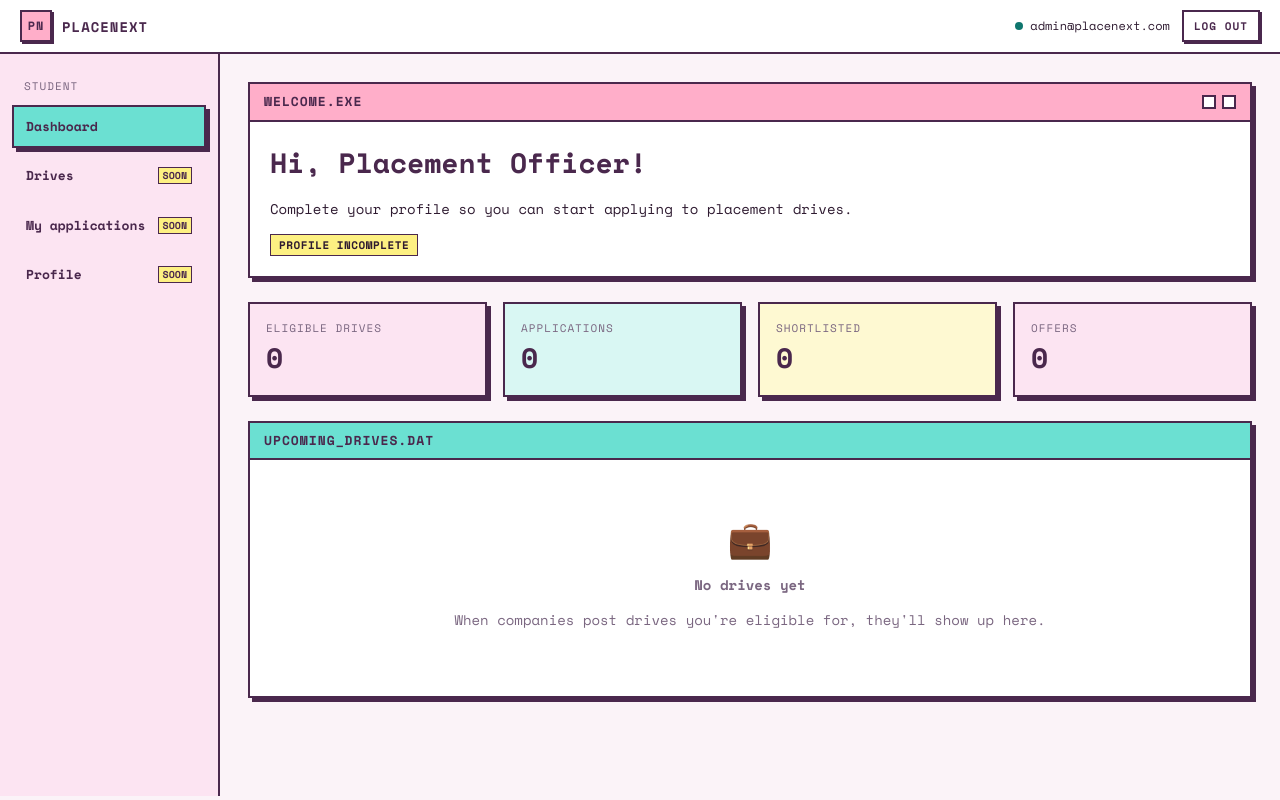
After one commit to 1ow1atency/placenext, a Spring Boot app: page /student/dashboard in a window 1280 px wide. The commit adds this page. Run offline with Spring Boot 4, Linux system fonts and the light colour scheme; a user stored in the database is signed in; some of the project's set-up classes (security, data sources, template engines, error pages and the like) are left out, and stand-ins take their place.

```diff
--- /dev/null
+++ b/src/main/java/com/placenext/placenext/controller/DashboardController.java
@@ -0,0 +1,43 @@
+package com.placenext.placenext.controller;
+
+import com.placenext.placenext.model.Role;
+import com.placenext.placenext.model.User;
+import com.placenext.placenext.repository.UserRepository;
+import org.springframework.security.core.Authentication;
+import org.springframework.stereotype.Controller;
+import org.springframework.ui.Model;
+import org.springframework.web.bind.annotation.GetMapping;
+
+@Controller
+public class DashboardController {
+
+    private final UserRepository userRepository;
+
+    public DashboardController(UserRepository userRepository) {
+        this.userRepository = userRepository;
+    }
+
+    @GetMapping("/student/dashboard")
+    public String studentDashboard(Authentication auth, Model model) {
+        model.addAttribute("user", currentUser(auth));
+        return "student/dashboard";
+    }
+
+    @GetMapping("/recruiter/dashboard")
+    public String recruiterDashboard(Authentication auth, Model model) {
+        model.addAttribute("user", currentUser(auth));
+        return "recruiter/dashboard";
+    }
+
+    @GetMapping("/admin/dashboard")
+    public String adminDashboard(Authentication auth, Model model) {
+        model.addAttribute("user", currentUser(auth));
+        model.addAttribute("studentCount", userRepository.countByRole(Role.STUDENT));
+        model.addAttribute("recruiterCount", userRepository.countByRole(Role.RECRUITER));
+        return "admin/dashboard";
+    }
+
+    private User currentUser(Authentication auth) {
+        return userRepository.findByEmail(auth.getName()).orElseThrow();
+    }
+}
--- a/src/main/java/com/placenext/placenext/repository/UserRepository.java
+++ b/src/main/java/com/placenext/placenext/repository/UserRepository.java
@@ -1,5 +1,6 @@
 package com.placenext.placenext.repository;
 
+import com.placenext.placenext.model.Role;
 import com.placenext.placenext.model.User;
 import org.springframework.data.jpa.repository.JpaRepository;
 
@@ -8,4 +9,5 @@ import java.util.Optional;
 public interface UserRepository extends JpaRepository<User, Long> {
     Optional<User> findByEmail(String email);
     boolean existsByEmail(String email);
+    long countByRole(Role role);
 }
--- /dev/null
+++ b/src/main/resources/static/css/placenext.css
@@ -0,0 +1,125 @@
+:root {
+    --pink: #FFAEC9;
+    --pink-soft: #FCE4F2;
+    --pink-bg: #FBF3F8;
+    --mint: #6BE0D2;
+    --mint-soft: #D9F7F3;
+    --yellow: #FDF082;
+    --yellow-soft: #FEF9D2;
+    --plum: #4A284D;
+    --plum-mid: #8B4A62;
+    --text: #2E1A30;
+    --muted: #7A6680;
+    --red: #C62828;
+    --red-soft: #FBDADA;
+    --white: #FFFFFF;
+    --border: 2px solid var(--plum);
+    --shadow: 4px 4px 0 var(--plum);
+    --font: "Space Mono", ui-monospace, Menlo, monospace;
+}
+
+* { box-sizing: border-box; }
+html, body { margin: 0; }
+body { font-family: var(--font); background: var(--pink-bg); color: var(--text); font-size: 14px; line-height: 1.5; }
+a { color: var(--plum-mid); }
+h1, h2, h3 { margin: 0 0 8px; color: var(--plum); }
+
+/* ---------- Top status bar ---------- */
+.statusbar { display: flex; justify-content: space-between; align-items: center; padding: 10px 20px;
+    background: var(--white); border-bottom: var(--border); position: sticky; top: 0; z-index: 10; }
+.brand { display: flex; align-items: center; gap: 10px; font-weight: 700; color: var(--plum);
+    text-decoration: none; letter-spacing: 1px; }
+.brand-mark { width: 32px; height: 32px; background: var(--pink); border: var(--border);
+    display: grid; place-items: center; font-size: 12px; box-shadow: 2px 2px 0 var(--plum); }
+.statusbar .user { display: flex; align-items: center; gap: 12px; font-size: 12px; }
+.dot { width: 8px; height: 8px; border-radius: 50%; background: #0F766E; display: inline-block; }
+
+/* ---------- App shell ---------- */
+.shell { display: grid; grid-template-columns: 220px 1fr; min-height: calc(100vh - 58px); }
+.sidenav { background: var(--pink-soft); border-right: var(--border); padding: 20px 12px;
+    display: flex; flex-direction: column; gap: 6px; }
+.sidenav .nav-label { font-size: 11px; color: var(--muted); padding: 4px 12px; letter-spacing: 1px; }
+.sidenav a { display: flex; align-items: center; justify-content: space-between; gap: 8px; padding: 10px 12px;
+    text-decoration: none; color: var(--plum); font-weight: 700; font-size: 13px; border: 2px solid transparent; }
+.sidenav a:hover { background: var(--white); border: var(--border); }
+.sidenav a.active { background: var(--mint); border: var(--border); box-shadow: var(--shadow); }
+.sidenav .soon { font-size: 10px; background: var(--yellow); border: 1px solid var(--plum); padding: 0 4px; }
+.main { padding: 28px; max-width: 1100px; width: 100%; }
+
+/* ---------- Window cards ---------- */
+.window { background: var(--white); border: var(--border); box-shadow: var(--shadow); margin-bottom: 24px; }
+.window-bar { display: flex; justify-content: space-between; align-items: center; padding: 8px 14px;
+    background: var(--pink); border-bottom: var(--border); font-weight: 700; font-size: 13px;
+    color: var(--plum); letter-spacing: 1px; }
+.window-bar.mint { background: var(--mint); }
+.window-bar.yellow { background: var(--yellow); }
+.window-controls { display: flex; gap: 6px; }
+.window-controls span { width: 14px; height: 14px; border: 2px solid var(--plum); background: var(--white); }
+.window-body { padding: 20px; }
+
+/* ---------- Stats ---------- */
+.stats { display: grid; grid-template-columns: repeat(auto-fit, minmax(180px, 1fr)); gap: 16px; margin-bottom: 24px; }
+.stat { border: var(--border); box-shadow: var(--shadow); padding: 16px; background: var(--pink-soft); }
+.stat.mint { background: var(--mint-soft); }
+.stat.yellow { background: var(--yellow-soft); }
+.stat-label { font-size: 11px; color: var(--muted); letter-spacing: 1px; text-transform: uppercase; }
+.stat-value { font-size: 28px; font-weight: 700; color: var(--plum); }
+
+/* ---------- Forms ---------- */
+.field { margin-bottom: 16px; }
+.field label { display: block; font-size: 11px; font-weight: 700; letter-spacing: 1px;
+    text-transform: uppercase; margin-bottom: 6px; color: var(--plum); }
+.input { width: 100%; padding: 12px; font-family: var(--font); font-size: 14px; border: var(--border);
+    background: var(--pink-bg); color: var(--text); }
+.input:focus { outline: none; background: var(--white); box-shadow: 3px 3px 0 var(--mint); }
+.field-error { color: var(--red); font-size: 12px; margin-top: 4px; display: block; }
+
+/* ---------- Buttons ---------- */
+.btn { display: inline-flex; align-items: center; justify-content: center; gap: 8px; padding: 12px 18px;
+    font-family: var(--font); font-weight: 700; font-size: 13px; letter-spacing: 1px; text-transform: uppercase;
+    border: var(--border); box-shadow: var(--shadow); cursor: pointer; text-decoration: none;
+    color: var(--plum); background: var(--white); transition: transform .05s, box-shadow .05s; }
+.btn:active { transform: translate(3px, 3px); box-shadow: 1px 1px 0 var(--plum); }
+.btn-primary { background: var(--plum-mid); color: var(--white); }
+.btn-yellow { background: var(--yellow); }
+.btn-mint { background: var(--mint); }
+.btn-sm { padding: 6px 10px; font-size: 11px; box-shadow: 2px 2px 0 var(--plum); }
+.btn-block { width: 100%; }
+
+/* ---------- Alerts & badges ---------- */
+.alert { border: var(--border); padding: 10px 14px; margin-bottom: 16px; font-size: 13px; font-weight: 700; }
+.alert-error { background: var(--red-soft); color: var(--red); border-color: var(--red); }
+.alert-success { background: var(--mint-soft); }
+.alert-info { background: var(--yellow-soft); }
+.badge { display: inline-block; padding: 2px 8px; font-size: 11px; font-weight: 700; border: 1.5px solid var(--plum);
+    text-transform: uppercase; letter-spacing: .5px; background: var(--pink); }
+.badge.mint { background: var(--mint); }
+.badge.yellow { background: var(--yellow); }
+.badge.red { background: var(--red-soft); color: var(--red); border-color: var(--red); }
+
+/* ---------- Auth pages ---------- */
+.auth-page { min-height: 100vh; display: grid; place-items: center; padding: 24px 16px; }
+.auth-wrap { width: 100%; max-width: 440px; }
+.auth-brand { text-align: center; margin-bottom: 20px; }
+.auth-brand h1 { font-size: 26px; letter-spacing: 2px; }
+.auth-brand p { color: var(--muted); margin: 0; font-size: 12px; }
+.tabs { display: grid; grid-template-columns: 1fr 1fr; gap: 12px; margin-bottom: 20px; }
+.tab { text-align: center; padding: 10px; border: var(--border); font-weight: 700; text-decoration: none;
+    color: var(--plum); background: var(--pink-soft); font-size: 13px; letter-spacing: 1px; }
+.tab.active { background: var(--yellow); box-shadow: var(--shadow); }
+.auth-foot { text-align: center; margin-top: 16px; font-size: 12px; }
+
+/* ---------- Empty state ---------- */
+.empty { text-align: center; padding: 32px 16px; color: var(--muted); }
+.empty-icon { font-size: 36px; margin-bottom: 8px; }
+
+/* ---------- Mobile ---------- */
+@media (max-width: 860px) {
+    .shell { grid-template-columns: 1fr; }
+    .sidenav { flex-direction: row; overflow-x: auto; border-right: none; border-bottom: var(--border); padding: 10px; }
+    .sidenav .nav-label { display: none; }
+    .sidenav a { white-space: nowrap; }
+    .main { padding: 20px 16px; }
+    .statusbar { padding: 10px 16px; }
+    .statusbar .user .email { display: none; }
+}
--- /dev/null
+++ b/src/main/resources/templates/fragments.html
@@ -0,0 +1,53 @@
+<!DOCTYPE html>
+<html xmlns:th="http://www.thymeleaf.org">
+
+<head th:fragment="pageHead(title)">
+    <meta charset="UTF-8">
+    <meta name="viewport" content="width=device-width, initial-scale=1">
+    <title th:text="${title} + ' · PlaceNext'">PlaceNext</title>
+    <link rel="preconnect" href="https://fonts.googleapis.com">
+    <link rel="preconnect" href="https://fonts.gstatic.com" crossorigin>
+    <link href="https://fonts.googleapis.com/css2?family=Space+Mono:wght@400;700&display=swap" rel="stylesheet">
+    <link rel="stylesheet" th:href="@{/css/placenext.css}">
+</head>
+
+<body>
+
+<header th:fragment="statusbar" class="statusbar">
+    <a class="brand" th:href="@{/}"><span class="brand-mark">PN</span> PLACENEXT</a>
+    <div class="user">
+        <span><span class="dot"></span> <span class="email" th:text="${#authentication.name}">user</span></span>
+        <form th:action="@{/logout}" method="post" style="margin:0">
+            <button type="submit" class="btn btn-sm">Log out</button>
+        </form>
+    </div>
+</header>
+
+<nav th:fragment="sidenav(active, role)" class="sidenav">
+    <th:block th:if="${role == 'STUDENT'}">
+        <div class="nav-label">STUDENT</div>
+        <a th:href="@{/student/dashboard}" th:classappend="${active == 'dashboard'} ? 'active'">Dashboard</a>
+        <a href="#">Drives <span class="soon">SOON</span></a>
+        <a href="#">My applications <span class="soon">SOON</span></a>
+        <a href="#">Profile <span class="soon">SOON</span></a>
+    </th:block>
+
+    <th:block th:if="${role == 'RECRUITER'}">
+        <div class="nav-label">RECRUITER</div>
+        <a th:href="@{/recruiter/dashboard}" th:classappend="${active == 'dashboard'} ? 'active'">Dashboard</a>
+        <a href="#">My drives <span class="soon">SOON</span></a>
+        <a href="#">Applicants <span class="soon">SOON</span></a>
+    </th:block>
+
+    <th:block th:if="${role == 'ADMIN'}">
+        <div class="nav-label">PLACEMENT OFFICER</div>
+        <a th:href="@{/admin/dashboard}" th:classappend="${active == 'dashboard'} ? 'active'">Dashboard</a>
+        <a href="#">Drives <span class="soon">SOON</span></a>
+        <a href="#">Students <span class="soon">SOON</span></a>
+        <a href="#">Recruiters <span class="soon">SOON</span></a>
+        <a href="#">Reports <span class="soon">SOON</span></a>
+    </th:block>
+</nav>
+
+</body>
+</html>
--- /dev/null
+++ b/src/main/resources/templates/student/dashboard.html
@@ -0,0 +1,41 @@
+<!DOCTYPE html>
+<html xmlns:th="http://www.thymeleaf.org">
+<head th:replace="~{fragments :: pageHead('Dashboard')}"></head>
+<body>
+<header th:replace="~{fragments :: statusbar}"></header>
+<div class="shell">
+    <nav th:replace="~{fragments :: sidenav('dashboard', 'STUDENT')}"></nav>
+    <main class="main">
+        <div class="window">
+            <div class="window-bar">
+                <span>WELCOME.EXE</span>
+                <span class="window-controls"><span></span><span></span></span>
+            </div>
+            <div class="window-body">
+                <h1 th:text="'Hi, ' + ${user.fullName} + '!'">Hi!</h1>
+                <p>Complete your profile so you can start applying to placement drives.</p>
+                <span class="badge yellow">Profile incomplete</span>
+            </div>
+        </div>
+
+        <div class="stats">
+            <div class="stat"><div class="stat-label">Eligible drives</div><div class="stat-value">0</div></div>
+            <div class="stat mint"><div class="stat-label">Applications</div><div class="stat-value">0</div></div>
+            <div class="stat yellow"><div class="stat-label">Shortlisted</div><div class="stat-value">0</div></div>
+            <div class="stat"><div class="stat-label">Offers</div><div class="stat-value">0</div></div>
+        </div>
+
+        <div class="window">
+            <div class="window-bar mint"><span>UPCOMING_DRIVES.DAT</span></div>
+            <div class="window-body">
+                <div class="empty">
+                    <div class="empty-icon">💼</div>
+                    <strong>No drives yet</strong>
+                    <p>When companies post drives you're eligible for, they'll show up here.</p>
+                </div>
+            </div>
+        </div>
+    </main>
+</div>
+</body>
+</html>
```
Also changed, not shown: src/main/java/com/placenext/placenext/HomeController.java (+9 -2 lines), src/main/resources/templates/admin/dashboard.html (added, +40 -0 lines), src/main/resources/templates/home.html (deleted, +0 -13 lines), src/main/resources/templates/login.html (+37 -11 lines), src/main/resources/templates/recruiter/dashboard.html (added, +39 -0 lines), src/main/resources/templates/register.html (+40 -14 lines).
